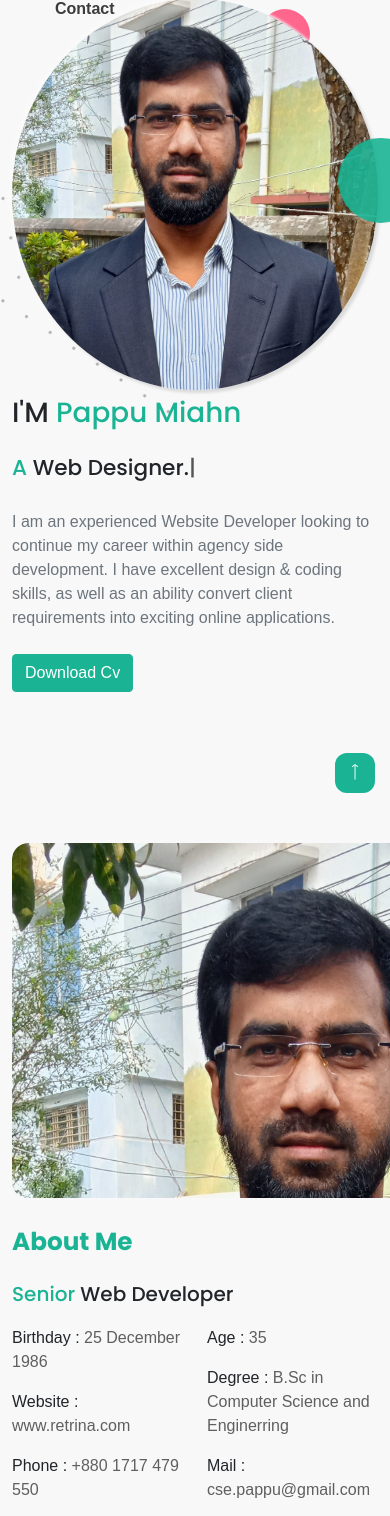
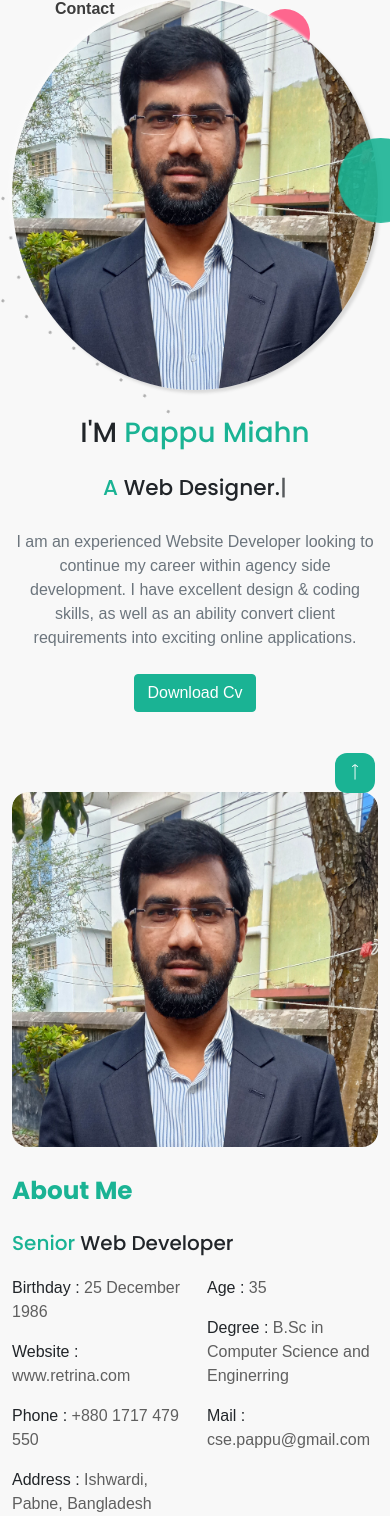
Before and after one commit to Pappu86/portfolio, a PHP site: page / in a window 390 px wide; the page is wider, and only the part inside the window is pictured. Shown: the part 101-1617 px from the top of that part. Run offline with PHP 8.4, Linux system fonts and the light colour scheme; some web fonts are replaced.

Commit message:
Update responcive css

```diff
--- a/css/style.css
+++ b/css/style.css
@@ -465,4 +465,34 @@ h2 span {
   color: #ffffff;
 }
 
+@media only screen and (min-width: 1024px) {
+  .image-border {
+    width: 440px;
+    height: 368px;
+  }
+}
+@media only screen and (max-width: 768px) {
+  .welcome p {
+    max-width: 100%;
+  }
+
+  .full-screen {
+    height: auto;
+    margin-bottom: 80px;
+  }
+
+  .hero-image,
+.hero-item {
+    text-align: center;
+  }
+
+  .hero-item h1 {
+    margin-top: 20px;
+  }
+
+  .image-border {
+    width: 100%;
+  }
+}
+
 /*# sourceMappingURL=style.css.map */
--- a/index.html
+++ b/index.html
@@ -2,6 +2,7 @@
 <html lang="en">
   <head>
     <meta charset="UTF-8" />
+    <meta name="viewport" content="width=device-width, initial-scale=1" />
     <title>Md.Pappu Miahn</title>
     <!-- <link href="https://fonts.googleapis.com/css?family=Muli:300,400,600" rel="stylesheet">
     <link href="https://fonts.googleapis.com/css?family=Poppins:400,500,600,700" rel="stylesheet"> -->
--- a/sass/style.scss
+++ b/sass/style.scss
@@ -455,3 +455,31 @@ h2 span {
   border-color: $lochinvar;
   color: $white;
 }
+
+@media only screen and (min-width: 1024px) {
+  .image-border {
+    width: 440px;
+    height: 368px;
+  }
+}
+
+@media only screen and (max-width: 768px) {
+  .welcome p {
+    max-width: 100%;
+  }
+  .full-screen {
+    height: auto;
+    margin-bottom: 80px;
+  }
+  .hero-image,
+  .hero-item {
+    text-align: center;
+  }
+
+  .hero-item h1 {
+    margin-top: 20px;
+  }
+  .image-border {
+    width: 100%;
+  }
+}
```
Also changed, not shown: 1 other file.
